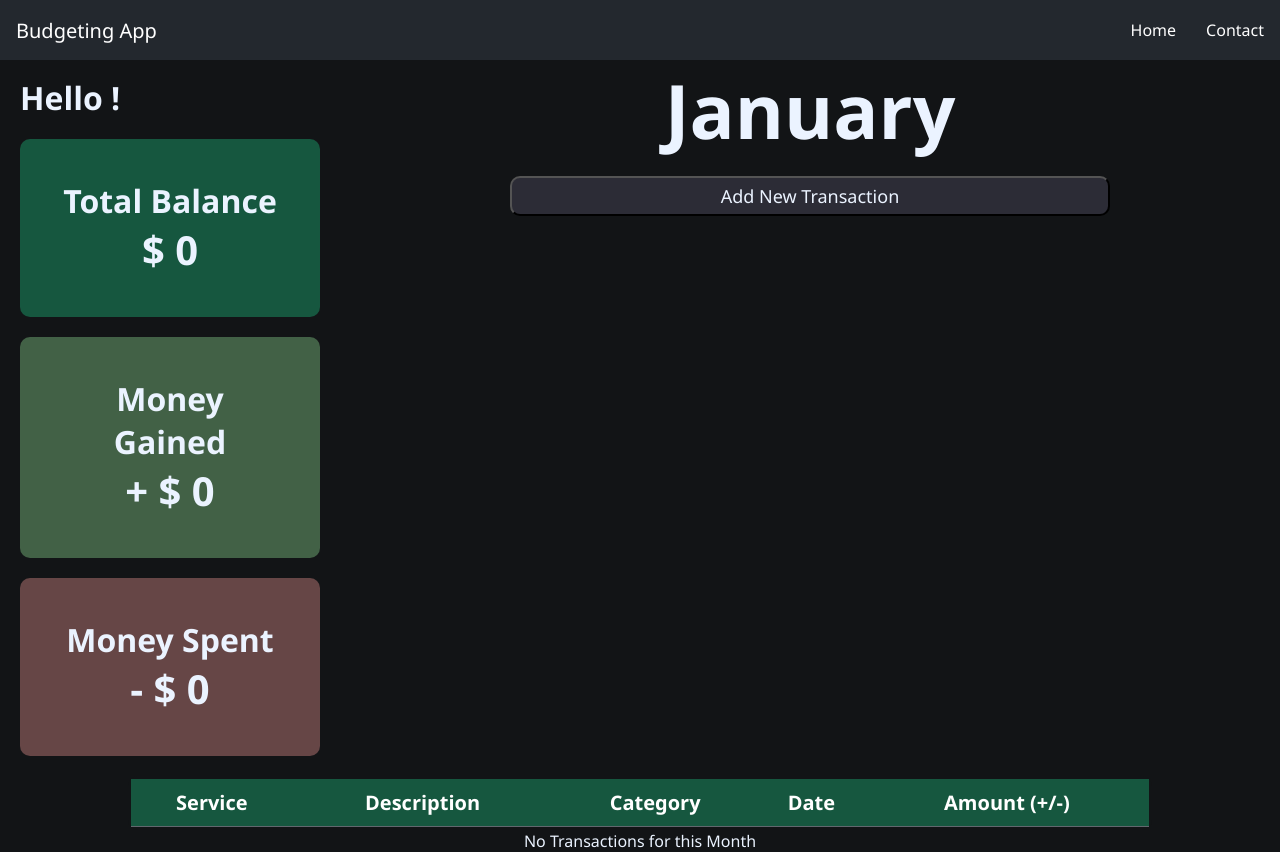
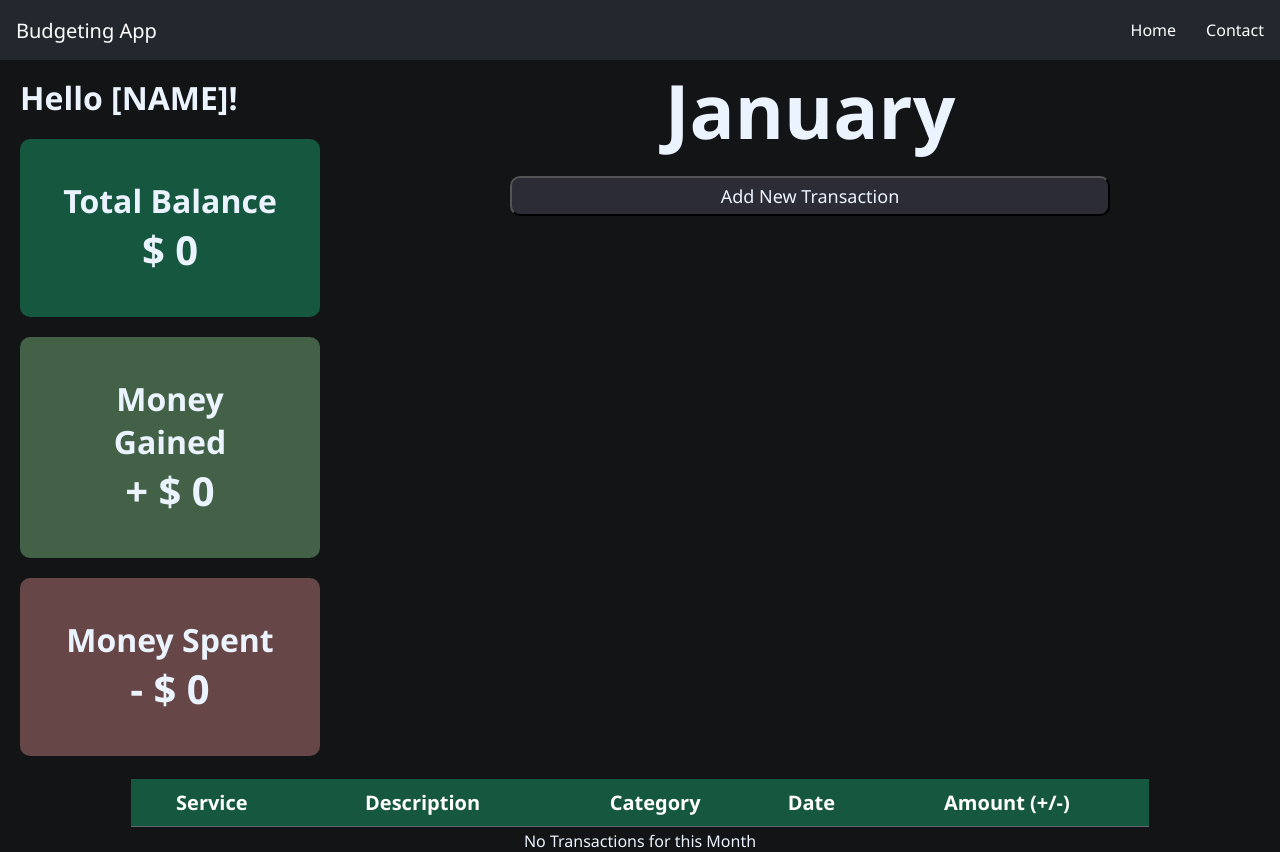
Before and after one commit to RohanManoharan/BudgetingApp, a React (Vite) app: page /home in a window 1280 px wide. Built offline with nearby package versions, Linux system fonts and the light colour scheme.

Commit message:
Router Experimentation

```diff
--- a/src/Home.jsx
+++ b/src/Home.jsx
@@ -5,7 +5,7 @@ import Transaction_UI from "./components/Home/Transaction_UI";
 import "./styles.css"
 
 // Homepage of the App
-export default function Home({ nameReg }){
+export default function Home(){
   // Variables to get information related to dates
   const month = ["January","February","March","April","May","June","July","August","September","October","November","December"];
   let monthName = month[(new Date()).getMonth()];
@@ -53,7 +53,7 @@ export default function Home({ nameReg }){
     // Components that make up the homepage
     <div className="homepage">
       <Navbar/>
-      <h1 id="greeting" className="heading">Hello {nameReg}!</h1>
+      <h1 id="greeting" className="heading">Hello [NAME]!</h1>
       <Money_SideBar money={money} />
       <Transaction_UI monthName={monthName} date={date} showTForm={showTForm} setShowTForm={setShowTForm} transactions={transactions} addTransaction={addTransaction} deleteTransaction={deleteTransaction} />
     </div>
--- a/src/components/Registration/register.jsx
+++ b/src/components/Registration/register.jsx
@@ -4,11 +4,11 @@ import './login-register.css';
 
 import { FaUser, FaLock } from "react-icons/fa";
 
-export default function Register({ nameReg, setNameReg }) {
+export default function Register() {
 
     const [emailReg, setEmailReg] = useState("")
     const [passwordReg, setPasswordReg] = useState("")
-    // const [nameReg, setNameReg] = useState("")
+    const [nameReg, setNameReg] = useState("")
 
     const register = () =>{
         axios.post('http://localhost:3001/register', {
--- a/src/main.jsx
+++ b/src/main.jsx
@@ -10,42 +10,42 @@ import Monthly_Planner from './components/Monthly-Planner/Monthly_Planner.jsx';
 import Login from './components/Registration/login.jsx';
 import Register from './components/Registration/register.jsx';
 
-// const router = createBrowserRouter([
-//   {
-//     path: "/",
-//     element: <Register/>,
-//   },
-//   {
-//     path: "/login",
-//     element: <Login/>,
-//   },
-//   {
-//     path: "home",
-//     element: <Home/>,
-//   },
-//   {
-//     path: "Monthly-Planner",
-//     element: <Monthly_Planner/>,
-//   },
-// ]);
+const router = createBrowserRouter([
+  {
+    path: "/",
+    element: <Register/>,
+  },
+  {
+    path: "/login",
+    element: <Login/>,
+  },
+  {
+    path: "home",
+    element: <Home/>,
+  },
+  {
+    path: "Monthly-Planner",
+    element: <Monthly_Planner/>,
+  },
+]);
 
-export default function App() {
-  const [nameReg, setNameReg] = useState("")
-  return (
-    <BrowserRouter>
-      <Routes>
-        <Route path="/" element={<Register nameReg={nameReg} setNameReg={setNameReg}/>}></Route>
-        <Route path="/login" element={<Login />}></Route>
-        <Route path="home" element={<Home nameReg={nameReg}/>}></Route>
-        <Route path="Monthly-Planner" element={<Monthly_Planner />}></Route>
-      </Routes>
-    </BrowserRouter>
-  );
-}
+// export default function App() {
+//   const [nameReg, setNameReg] = useState("")
+//   return (
+//     <BrowserRouter>
+//       <Routes>
+//         <Route path="/" element={<Register nameReg={nameReg} setNameReg={setNameReg}/>}></Route>
+//         <Route path="/login" element={<Login />}></Route>
+//         <Route path="home" element={<Home nameReg={nameReg}/>}></Route>
+//         <Route path="Monthly-Planner" element={<Monthly_Planner />}></Route>
+//       </Routes>
+//     </BrowserRouter>
+//   );
+// }
 
 ReactDOM.createRoot(document.getElementById('root')).render(
   <React.StrictMode>
-{/* <RouterProvider router={router} />   */}
-  <App />
+<RouterProvider router={router} />
+  {/* <App /> */}
 </React.StrictMode>,
 )
```
